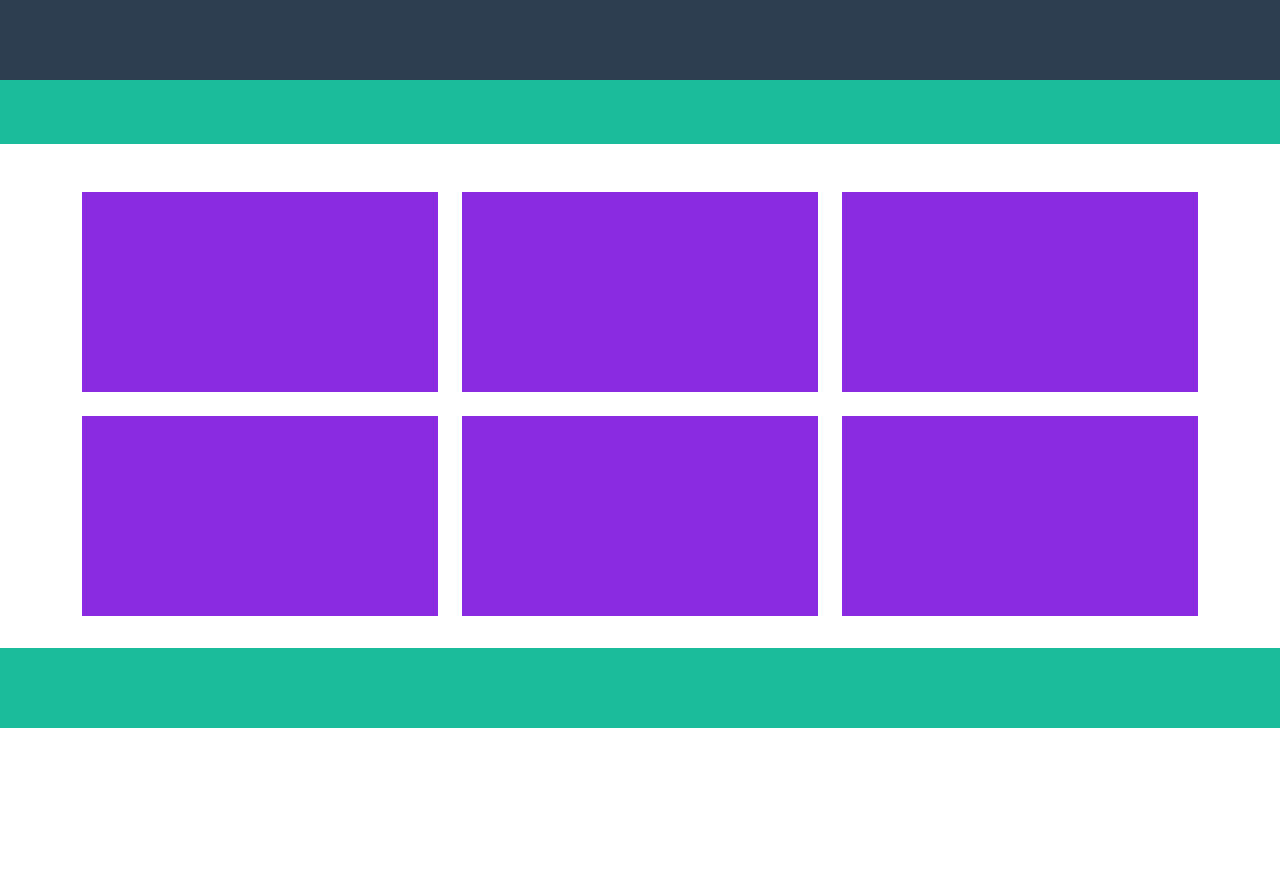
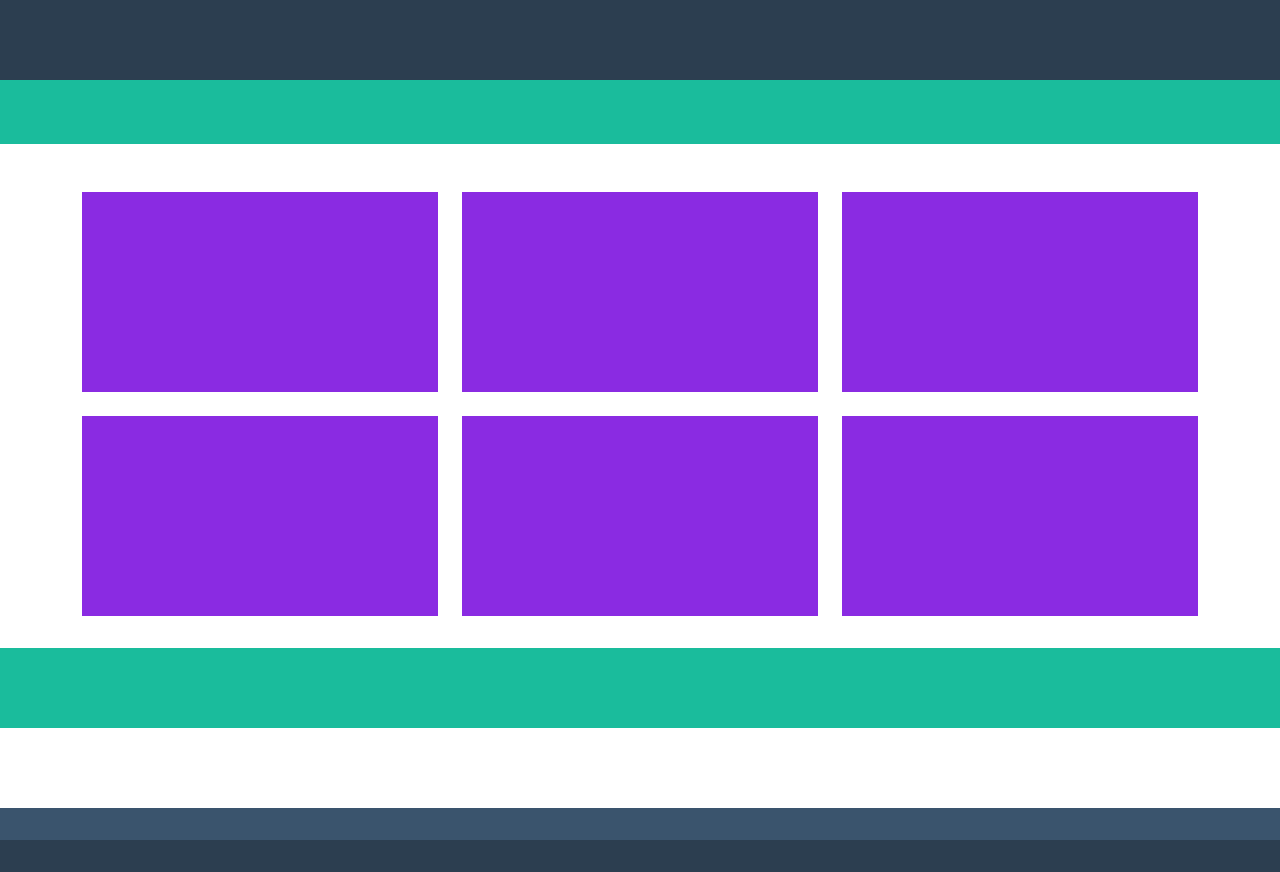
Before and after one commit to AdrianG00/html-css-bootstrap-freelancer, a plain HTML site: page index.html in a window 1280 px wide. Before the commit the page ends 808 px from the top, so only its background shows below. Drawn offline with nearby package versions, Linux system fonts and the light colour scheme.

Commit message:
Add: footer layout

```diff
--- a/css/style.css
+++ b/css/style.css
@@ -51,3 +51,21 @@ header {
     background-color: blueviolet;
     height: 200px;
 }
+
+/* footer */
+footer {
+    color: white;
+
+}
+
+.footer-top {
+    background-color: #3a546d;
+    padding: 1rem 0;
+    text-align: center;
+}
+
+.footer-bottom {
+    background-color: #2c3e50;
+    padding: 1rem 0;
+    text-align: center;
+}
--- a/index.html
+++ b/index.html
@@ -114,8 +114,20 @@
     </main>
 
     <!-- footer -->
-    <footer>
-
+     <footer>
+      <div class="footer-top">
+        <div class="container">
+         <div class="row">
+             <div class="col-12 col-md-4"></div>
+             <div class="col-12 col-md-4"></div>
+             <div class="col-12 col-md-4"></div>
+         </div>
+        </div>
+      </div>
+      <div class="footer-bottom">
+        <div class="container">
+        </div>
+      </div>
     </footer>
 
   </body>
```
